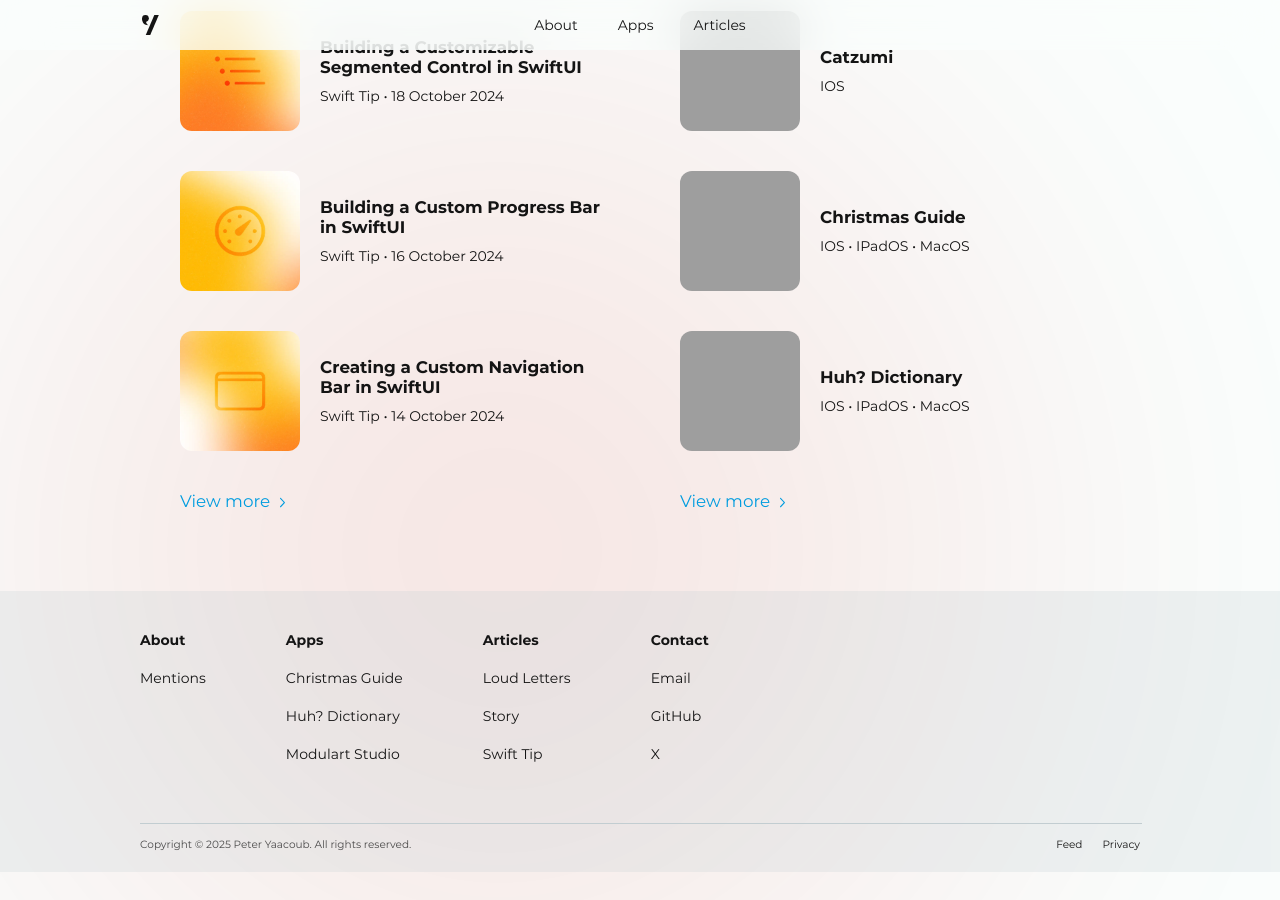
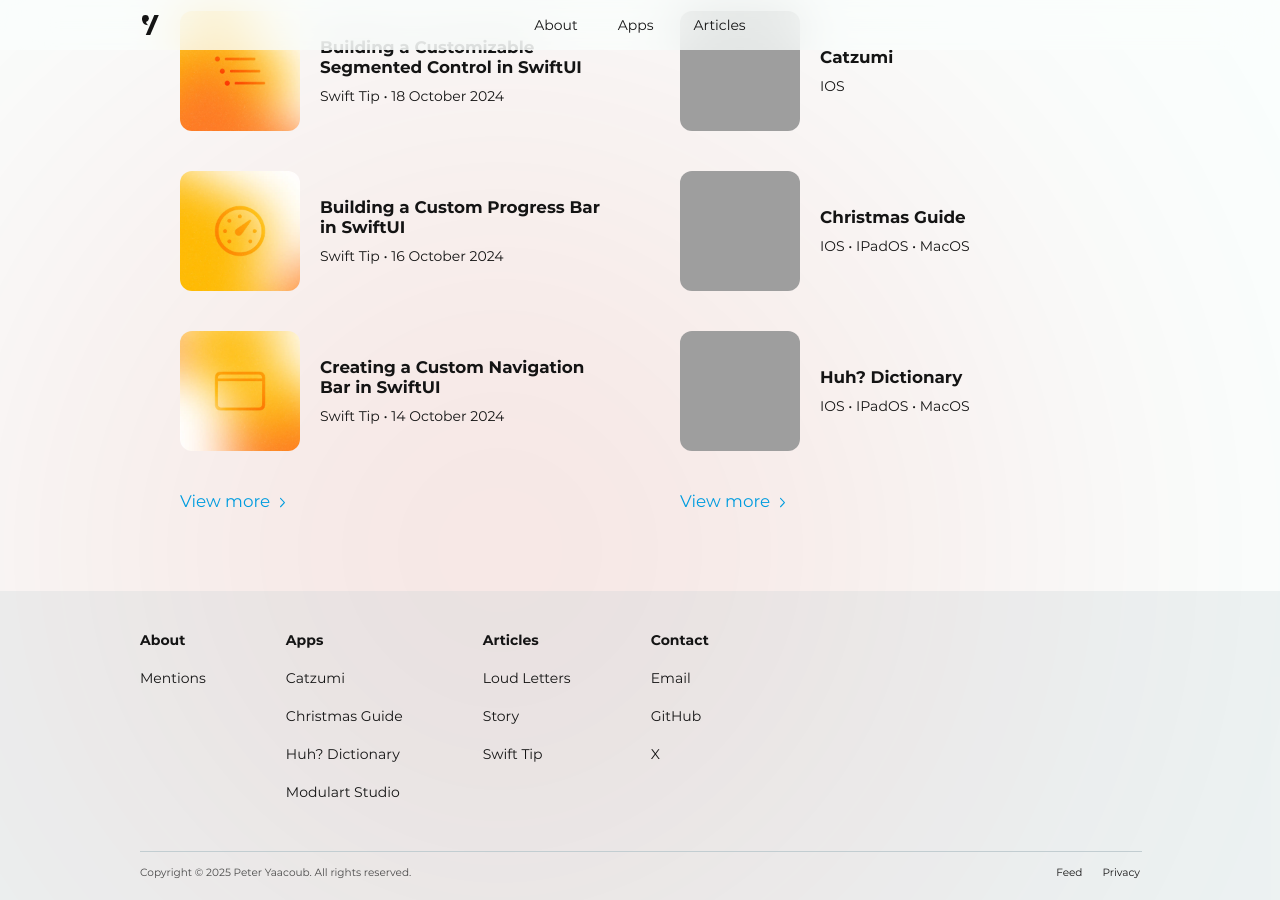
Before and after one commit to Yaacoub/yaacoub.github.io, a Jekyll site: the page built from index.md, in a window 1280 px wide and 900 px high, scrolled down 1102 px. Built offline with Jekyll 4.4.1, drawn with Linux system fonts in a browser that asks for light colours; before the commit the page ends 1974 px from its top, so only the background shows below that; grey boxes are pictures that could not be loaded.

Commit message:
2025.3
Add a footer link for Catzumi

```diff
--- a/_config.yml
+++ b/_config.yml
@@ -38,6 +38,7 @@ paths_footer:
     - "about/mentions/index.md"
   -
     - "apps/index.md"
+    - "apps/catzumi/index.md"
     - "apps/christmas-guide/index.md"
     - "apps/huh-dictionary/index.md"
     - "apps/modulart-studio/index.md"
```
Also changed, not shown: Gemfile.lock.
